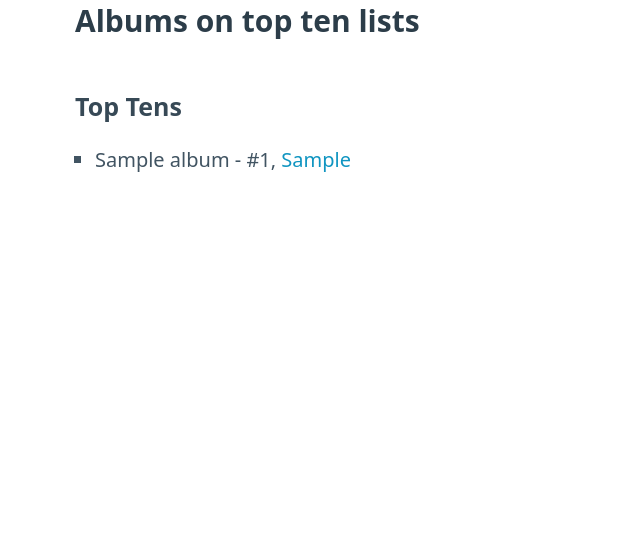
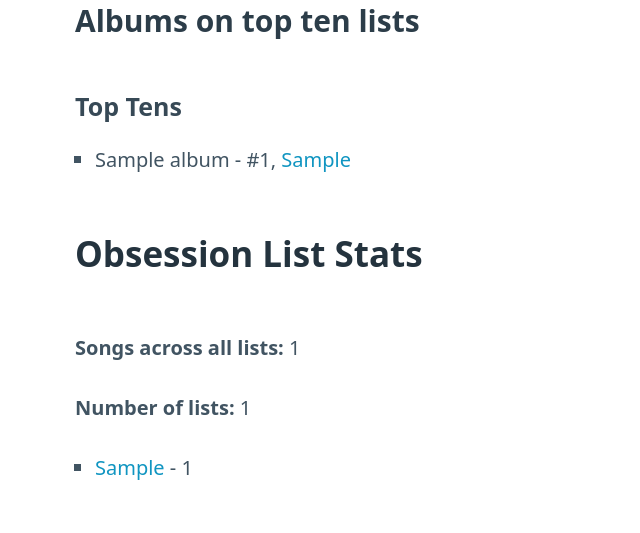
Before and after one commit to andrewwhipple/music-tracker, a Django app: page /artist/00000000-0000-0000-0000-000000000001 in a window 1280 px wide. Shown: the part 337-870 px from the top of the page, without its empty margins (0-640 px from the left). Before the commit the page ends 509 px from the top, so only its background shows below. Run offline with Django 4.2, Linux system fonts and the light colour scheme; tables that the repository leaves empty hold one stand-in row (values such as "Sample post").

Commit message:
Add obsession stats to artist stats

```diff
--- a/music_tracker/music_tracker/tracker/templates/tracker/artist-stats.html
+++ b/music_tracker/music_tracker/tracker/templates/tracker/artist-stats.html
@@ -42,4 +42,17 @@
 </ul>
 {% endif %}
 
+<h2>Obsession List Stats</h2>
+
+<p><b>Songs across all lists:</b> {{obsessions.song_count}}</p>
+<p><b>Number of lists:</b> {{obsessions.list_count}}</p>
+{% if obsessions.lists %}
+<ul>
+    {% for song_list in obsessions.lists %}
+    <li><a href="/obsessions/{{song_list.year}}">{{song_list.year}}</a> - {{song_list.song_count}}</li>
+    {% endfor %}
+</ul>
+
+{% endif %}
+
 {% endblock %}
--- a/music_tracker/music_tracker/tracker/views.py
+++ b/music_tracker/music_tracker/tracker/views.py
@@ -152,6 +152,21 @@ def artist_stats(request, id):
         rank__isnull=True, year__in=published_top_tens
     ).order_by("year", "title")
 
+    # Show a table of which years they have songs on the obsessions list
+    obsession_list_songs = ObsessionSongs.objects.filter(
+        obsession_list_id__published=True, song__artists=artist_record.id
+    ).order_by()
+
+    song_count = obsession_list_songs.aggregate(Count("song_id", distinct=True))
+    list_count = obsession_list_songs.aggregate(
+        Count("obsession_list_id", distinct=True)
+    )
+
+    by_year = obsession_list_songs.values("obsession_list_id__year")
+    song_count_by_year = by_year.annotate(Count("song_id")).order_by(
+        "obsession_list_id__year"
+    )
+
     context = {
         "artist_name": artist_record.name,
         "artist_id": artist_record.id,
@@ -179,8 +194,18 @@ def artist_stats(request, id):
                 for album in other_albums
             ],
         },
+        "obsessions": {
+            "song_count": song_count["song_id__count"],
+            "list_count": list_count["obsession_list_id__count"],
+            # "list_count": song_count_by_year,
+            "lists": [
+                {
+                    "year": obsession_list["obsession_list_id__year"],
+                    "song_count": obsession_list["song_id__count"],
+                }
+                for obsession_list in song_count_by_year
+            ],
+        },
     }
 
     return render(request, "tracker/artist-stats.html", context)
-
-    # Show a table of which years they have songs on the obsessions list
```
